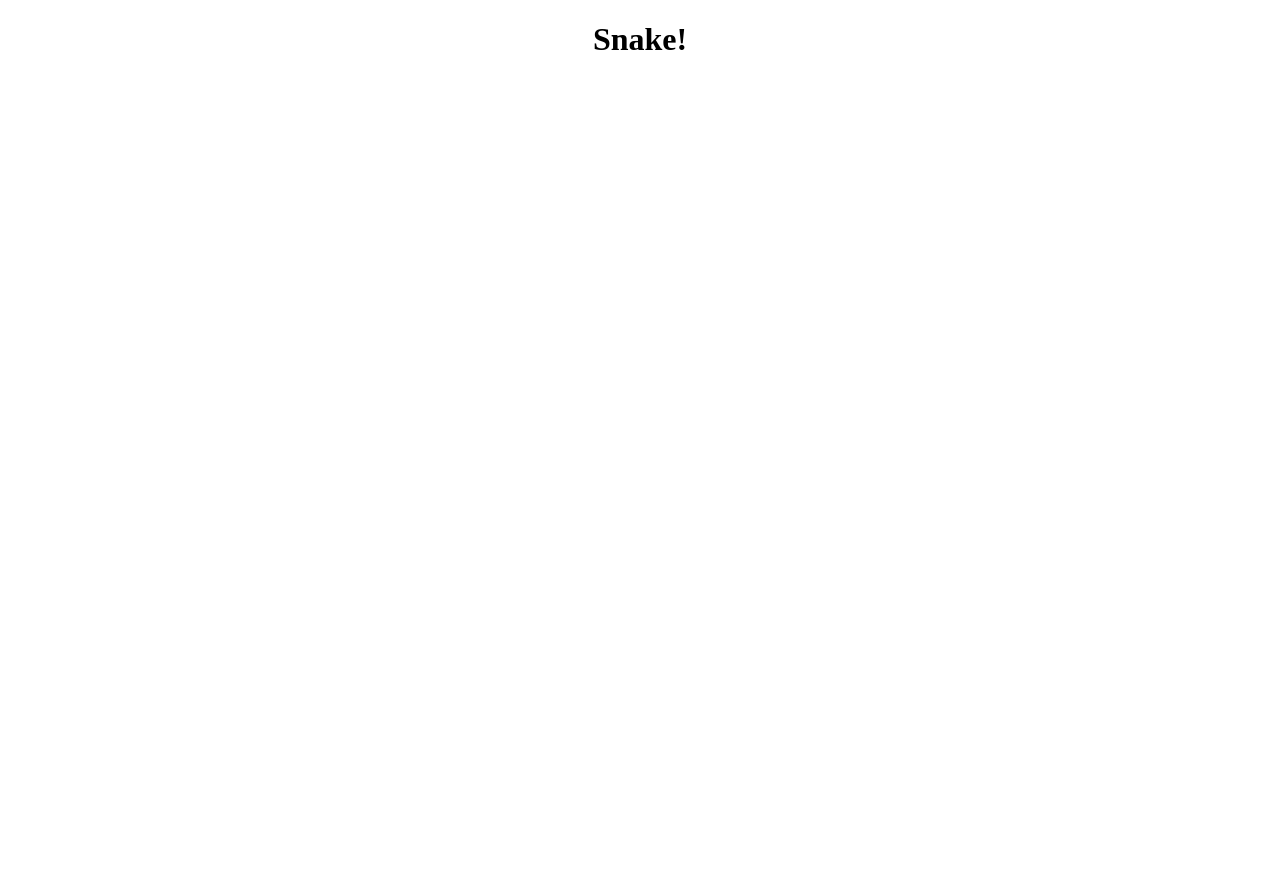
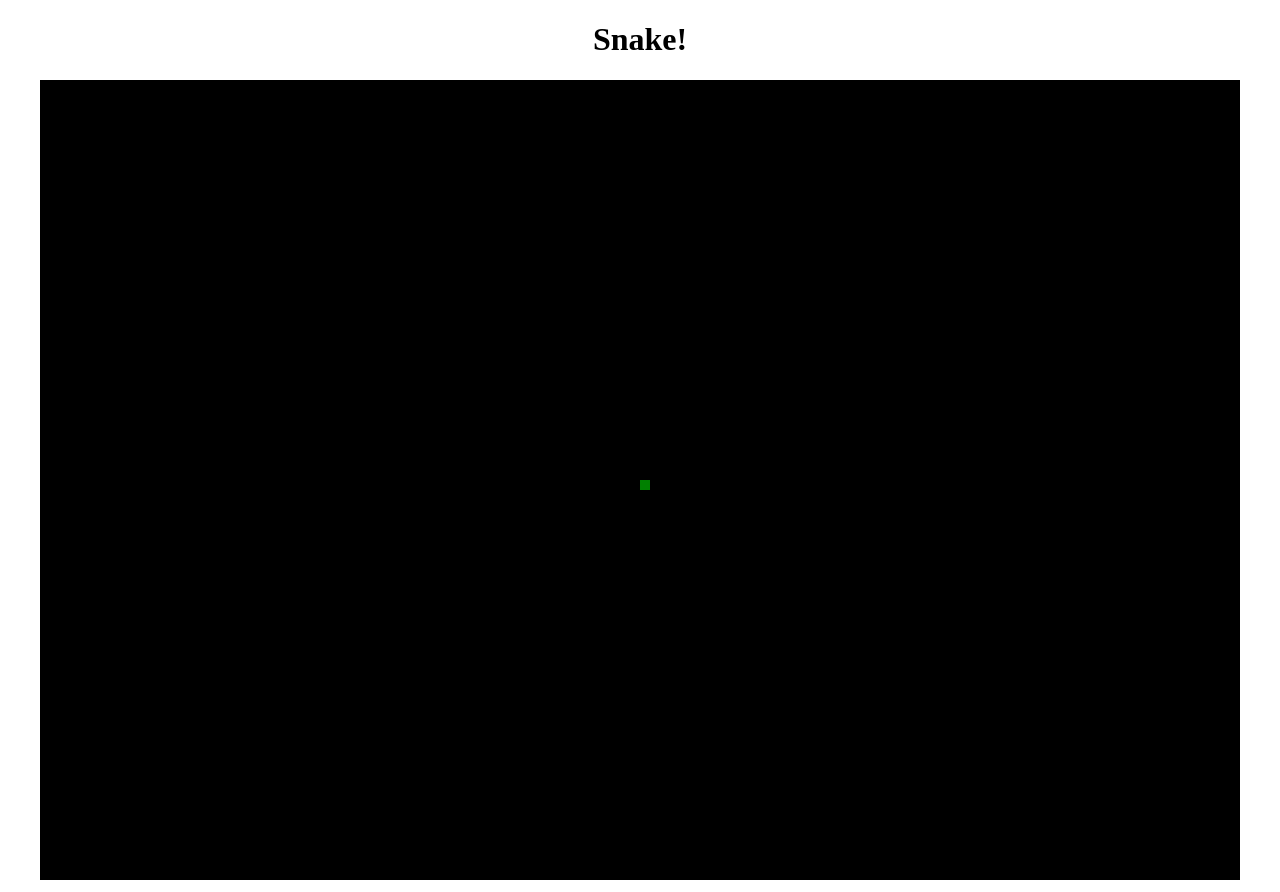
Before and after one commit to MikeMcGrain/snake_game, a plain HTML site: page index.html in a window 1280 px wide. Before the commit the page ends 800 px from the top, so only its background shows below. Drawn offline with Linux system fonts and the light colour scheme.

Commit message:
move pixel w/ arrows

```diff
--- a/app.js
+++ b/app.js
@@ -0,0 +1,50 @@
+let canvas
+let canvasContext
+let snakeX = 600
+let snakeY = 400
+let snakeSpeed = 15
+
+window.onload = function() {
+  canvas = document.getElementById("canvas")
+  canvasContext = canvas.getContext("2d")
+
+  let framesPerSec = 100
+  setInterval(() => {
+    draw()
+    moveSnake()
+  }, 1000 / framesPerSec)
+
+  document.addEventListener("keydown", function(e) {
+    moveSnake(e.keyCode)
+  })
+}
+
+function draw() {
+  // draw canvas
+  drawRect(0, 0, canvas.width, canvas.height, "black")
+
+  // draw snake
+  drawRect(snakeX, snakeY, 10, 10, "green")
+}
+
+function drawRect(leftX, topY, width, height, color) {
+  canvasContext.fillStyle = color
+  canvasContext.fillRect(leftX, topY, width, height, color)
+}
+
+function moveSnake(keyNum) {
+  switch (keyNum) {
+    case 37: // left-key
+      snakeX -= snakeSpeed
+      break
+    case 38: // up-key
+      snakeY -= snakeSpeed
+      break
+    case 39:// right-key
+     snakeX += snakeSpeed
+     break
+    case 40: // down-key
+      snakeY += snakeSpeed
+      break
+  }
+}
--- a/index.html
+++ b/index.html
@@ -9,5 +9,6 @@
 </head>
 <body>
     <h1>Snake!</h1>
+    <canvas id="canvas" width="1200" height="800"></canvas>
 </body>
 </html>
```
